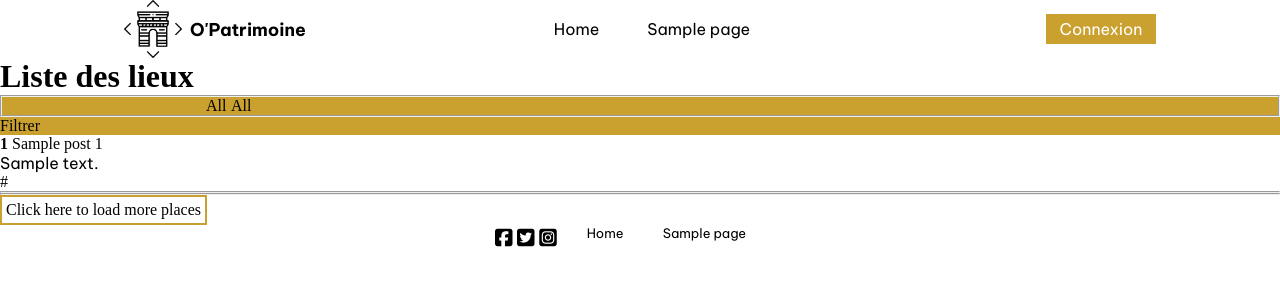
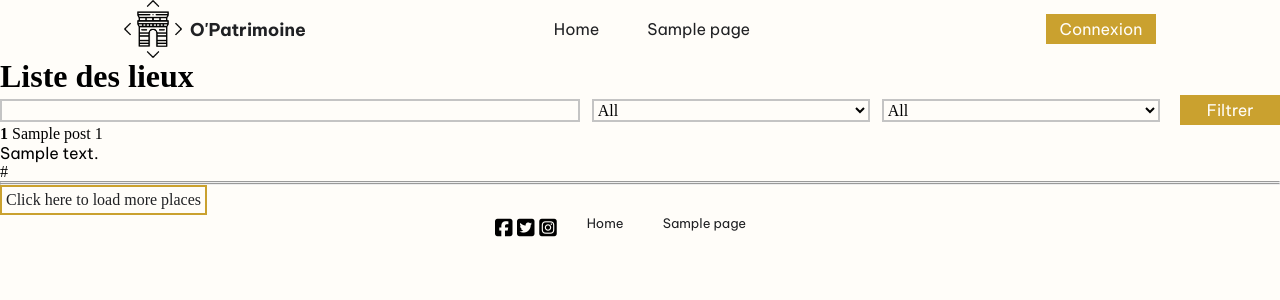
Before and after one commit to aurelien-genois/opatrimoine-public, a WordPress theme: template public/content/themes/opatrimoine/archive-place.php in a window 1280 px wide. Shown: the top 300 px of the page. Run offline with PHP 8.4 and a stand-in for WordPress, Linux system fonts and the light colour scheme; the site name, menu and one post (Sample post) are stand-ins, and other content is empty; some libraries are stand-ins or nearby versions; some web fonts are replaced.

Commit message:
style places-list filter form and update css variables

```diff
--- a/public/content/themes/opatrimoine/archive-place.php
+++ b/public/content/themes/opatrimoine/archive-place.php
@@ -10,7 +10,7 @@ $cities = getCities();
     <h1>Liste des lieux</h1>
 
     <form class="places-list-form">
-        <div>
+        <div class="inputs-container">
             <fieldset>
                 <input type="text" id="place-name" name="place-name" value="<?= $_GET['place-name'] ?? '' ?>">
 
@@ -35,7 +35,7 @@ $cities = getCities();
             </fieldset>
             <!-- NTH add input for guided-tours thematics -->
         </div>
-        <button type="submit">Filtrer</button>
+        <button type="submit" class="button">Filtrer</button>
     </form>
 
     <!-- places-list -->
--- a/public/content/themes/opatrimoine/assets/css/places.css
+++ b/public/content/themes/opatrimoine/assets/css/places.css
@@ -1,9 +1,42 @@
+:focus {
+    outline: transparent none 0px;
+  }
+
 .places-list-form {
-    background-color: var(--main-color);
+    display: flex;
+    justify-content: space-between;
+    align-items: center;
+}
+
+.places-list-form select {
+    -moz-appearance: auto;
+    -webkit-appearance: auto;
+}
+
+.places-list-form .inputs-container {
+    width: 100%;
+    margin-right: 20px;
+}
+.places-list-form fieldset {
+    display: flex;
+    border: transparent 0 solid;
+    justify-content: space-between;
+}
+.places-list-form input, .places-list-form select {
+    border: solid var(--light-grey-color) 2px;
+}
+.places-list-form input:focus, .places-list-form select:focus, .places-list-form input:active, .places-list-form select:active {
+    border: solid var(--main-color) 2px;
+}
+.places-list-form input[name="place-name"] {
+    width: 50%;
+}
+.places-list-form select[name="place-type"], .places-list-form select[name="place-city"] {
+    width: 24%;;
 }
 
 .load-more-btn {
-    color: var(--text-color);
+    color: var(--black-color);
     padding: 4px;
     border: var(--main-color) solid 2px;
     text-align: center;
--- a/public/content/themes/opatrimoine/assets/css/style.css
+++ b/public/content/themes/opatrimoine/assets/css/style.css
@@ -1,3 +1,8 @@
+body {
+    background-color: var(--white-color);
+}
+
+/* header */
 header {
     display:flex;
     justify-content: space-around;
@@ -7,14 +12,11 @@ h4 {
 
     font-family: 'Be Vietnam Pro', sans-serif;
     font-size: 1.1em;
-    color: var(--text-color);
+    color: var(--black-color);
     font-weight: bold;
     margin-top: auto;
     margin-bottom: auto;
 }
-
-
-
 
 .opatrimoine-logo {
     width: 58px;
@@ -25,20 +27,6 @@ h4 {
 .logo {
     display: flex;
     text-decoration: none;
-
-
-}
-
-.button {
-    font-family: 'Be Vietnam Pro', sans-serif;
-    width: 110px;
-    height: 30px;
-    margin-top: auto;
-    margin-bottom: auto;
-    border: none;
-    background-color: var(--main-color);
-    cursor: pointer;
-    color: var(--text-color-light);
 }
 
 .menu {
@@ -46,10 +34,8 @@ h4 {
     margin-bottom: auto;
 }
 
-
-
 .links:hover {
-    color: var(--links-hover-color),
+    color: var(--grey-color),
 }
 
 
@@ -64,10 +50,22 @@ li a {
     margin-right: 3em;
     margin-top: auto;
     margin-bottom: auto;
-    color: var(--text-color);
+    color: var(--black-color);
     text-decoration: none !important;
 }
 
+.button, button[type="submit"] {
+    font-family: 'Be Vietnam Pro', sans-serif;
+    width: 110px;
+    height: 30px;
+    margin-top: auto;
+    margin-bottom: auto;
+    border: none;
+    background-color: var(--main-color);
+    color: var(--white-color);
+}
+
+/* home-page */
 #presentation {
     margin-left: 40px !important;
     margin-right: 40px !important;
@@ -79,12 +77,10 @@ h2 {
 }
 
 p {
-
     font-family: 'Be Vietnam Pro', sans-serif;
 }
 
-
-
+/* footer */
 .section-footer {
     display: flex !important;
     justify-content: center !important;
@@ -92,10 +88,6 @@ p {
     font-family: 'Be Vietnam Pro', sans-serif;
     font-size: small;
 }
-
-
-
-
 
 .social-media  {
     font-size: 20px;
--- a/public/content/themes/opatrimoine/assets/css/variables.css
+++ b/public/content/themes/opatrimoine/assets/css/variables.css
@@ -1,6 +1,7 @@
 body {
     --main-color: #caa12f;
-    --text-color: black;
-    --text-color-light: white;
-    --links-hover-color: #949494;
+    --black-color: #202124;
+    --white-color: #fffdf9;
+    --grey-color: #949494;
+    --light-grey-color: #c4c4c4;
 }
```
